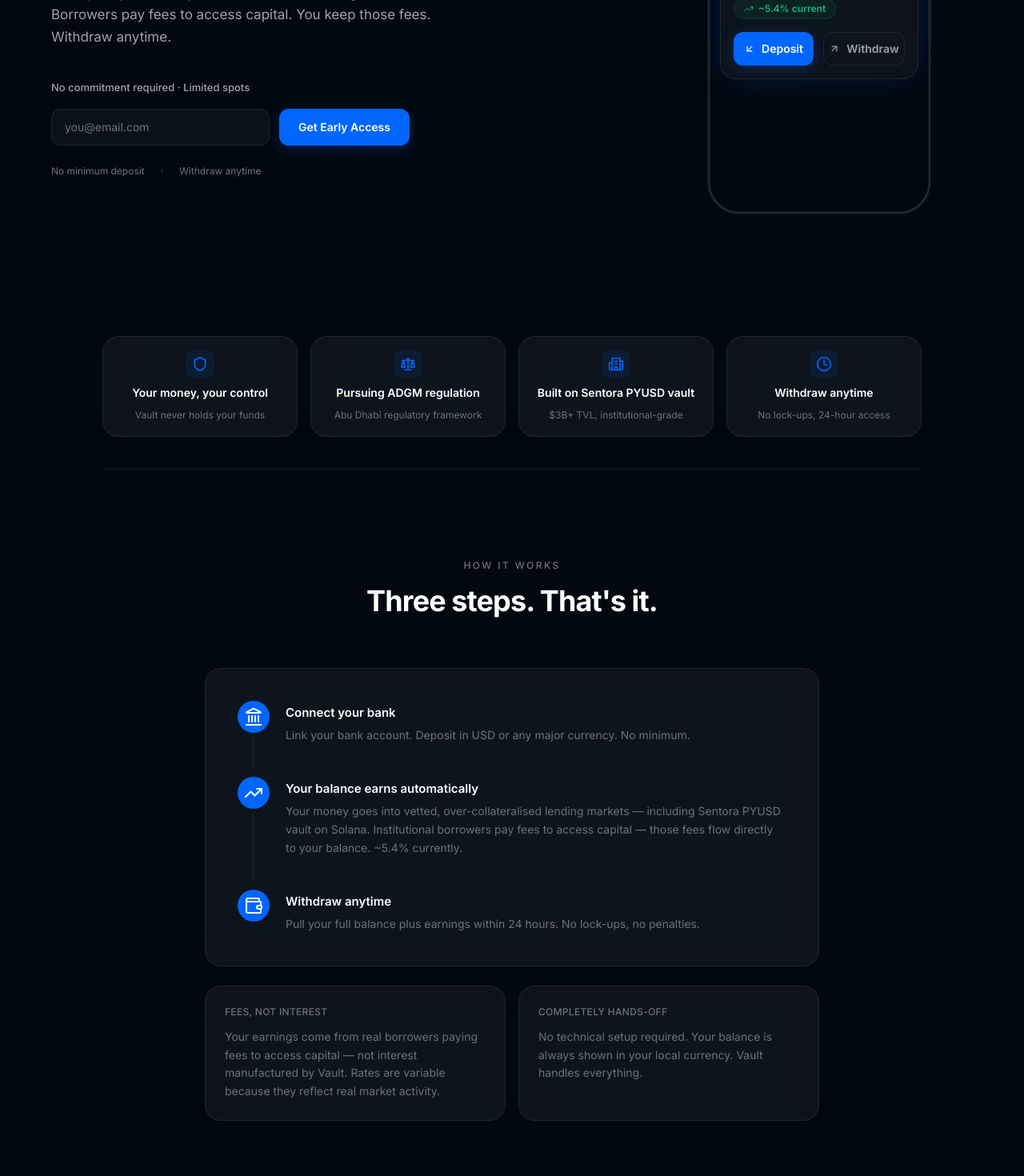
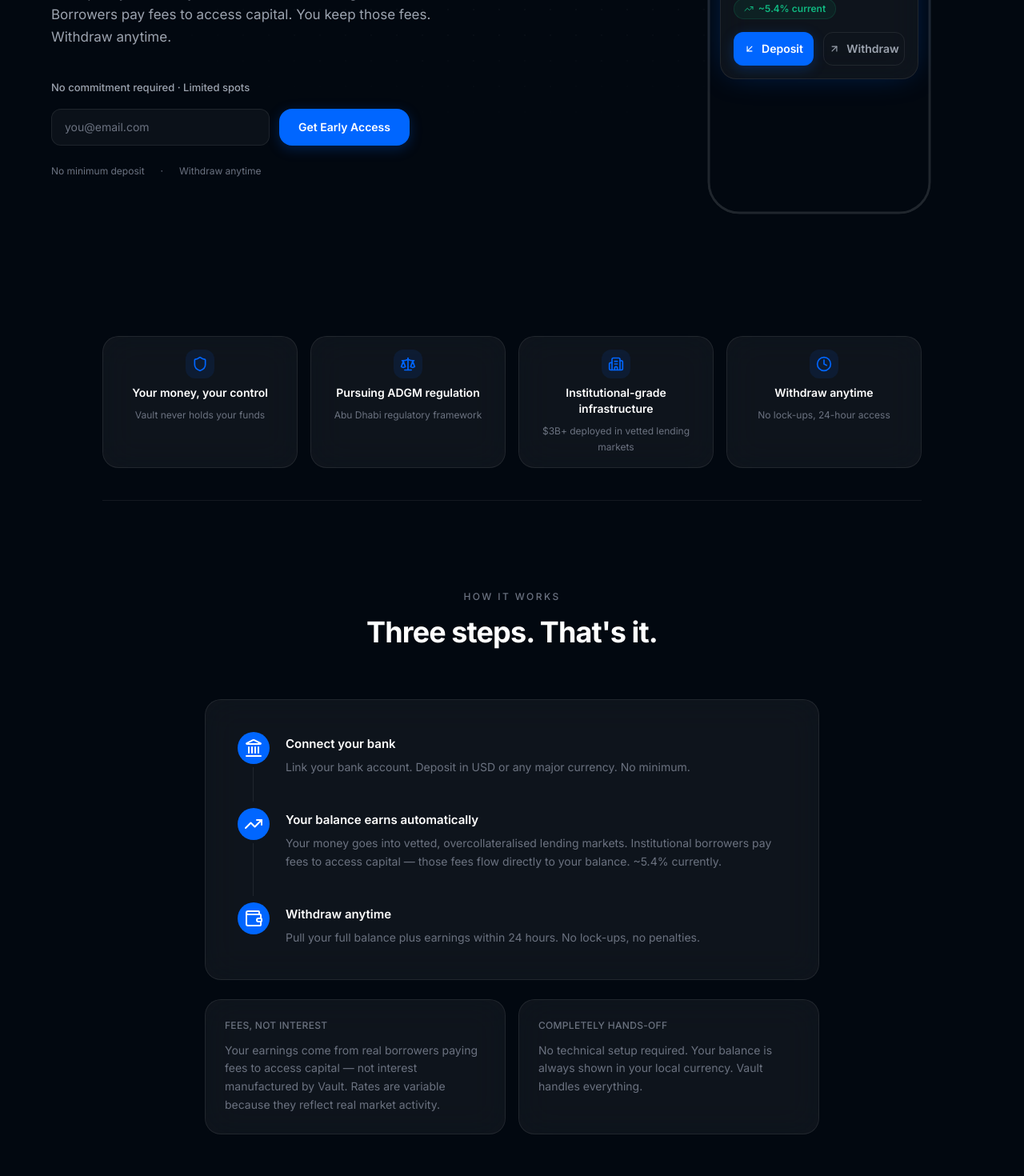
Before and after one commit to ZeroTimeDrift/vlt-landing, a Next.js app: page / in a window 1280 px wide. Shown: the part 420-1890 px from the top of the page at 80% size. Built offline with nearby package versions, Linux system fonts and the light colour scheme.

Commit message:
fix: remove protocol names from live copy per design audit
Removes Sentora, PYUSD, TVL, and Solana references from client-home.tsx.
Replaces with jargon-free equivalents to match no-crypto-jargon positioning.

Co-Authored-By: Paperclip <noreply@paperclip.ing>

```diff
--- a/app/_components/client-home.tsx
+++ b/app/_components/client-home.tsx
@@ -167,7 +167,7 @@ function WaitlistForm({ id, compact = false, onSuccess }: { id?: string; compact
       <button
         type="submit"
         disabled={status === "loading"}
-        className="flex-shrink-0 px-6 py-3 rounded-xl text-sm btn-accent disabled:opacity-60"
+        className="flex-shrink-0 px-6 py-3 rounded-2xl text-sm btn-accent disabled:opacity-60"
       >
         {status === "loading" ? "Joining…" : "Get Early Access"}
       </button>
@@ -335,8 +335,8 @@ export default function ClientHome({ blogPosts = [] }: { blogPosts?: BlogPostDat
               },
               {
                 icon: <Building2 className="w-5 h-5 text-vault-accent" />,
-                label: "Built on Sentora PYUSD vault",
-                desc: "$3B+ TVL, institutional-grade",
+                label: "Institutional-grade infrastructure",
+                desc: "$3B+ deployed in vetted lending markets",
               },
               {
                 icon: <Clock className="w-5 h-5 text-vault-accent" />,
@@ -382,7 +382,7 @@ export default function ClientHome({ blogPosts = [] }: { blogPosts?: BlogPostDat
                   {
                     n: "2",
                     title: "Your balance earns automatically",
-                    desc: "Your money goes into vetted, over-collateralised lending markets — including Sentora PYUSD vault on Solana. Institutional borrowers pay fees to access capital — those fees flow directly to your balance. ~5.4% currently.",
+                    desc: "Your money goes into vetted, overcollateralised lending markets. Institutional borrowers pay fees to access capital — those fees flow directly to your balance. ~5.4% currently.",
                     icon: <TrendingUp className="w-4.5 h-4.5" />,
                   },
                   {
@@ -555,7 +555,7 @@ export default function ClientHome({ blogPosts = [] }: { blogPosts?: BlogPostDat
               {[
                 {
                   q: "Is my money safe?",
-                  a: "Your funds are deployed into established lending markets including Sentora PYUSD vault, with collateral requirements and institutional borrowers. Vault never takes custody of your balance — you maintain the right to withdraw at all times.",
+                  a: "Your funds are deployed into established, audited lending markets with collateral requirements and institutional borrowers. Vault never takes custody of your balance — you maintain the right to withdraw at all times.",
                 },
                 {
                   q: "How does Vault make money?",
```
